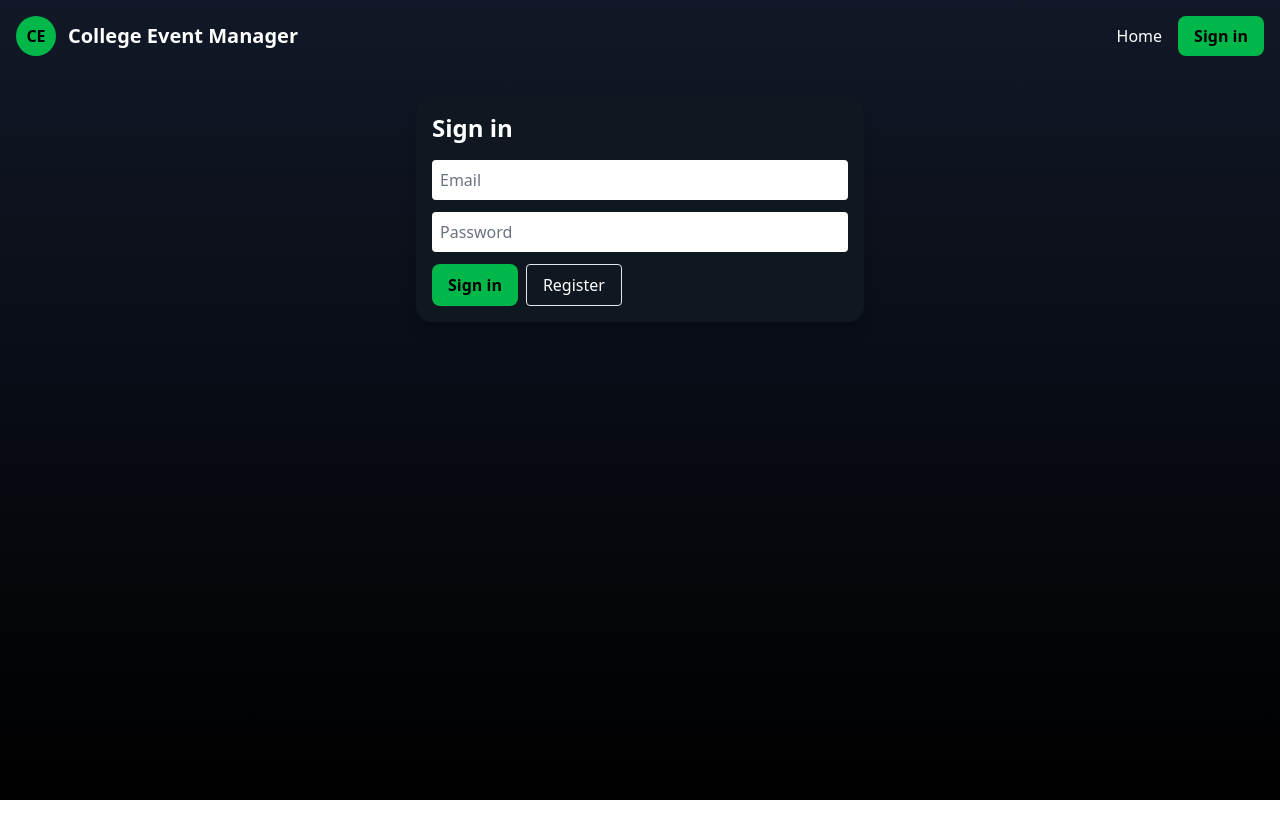
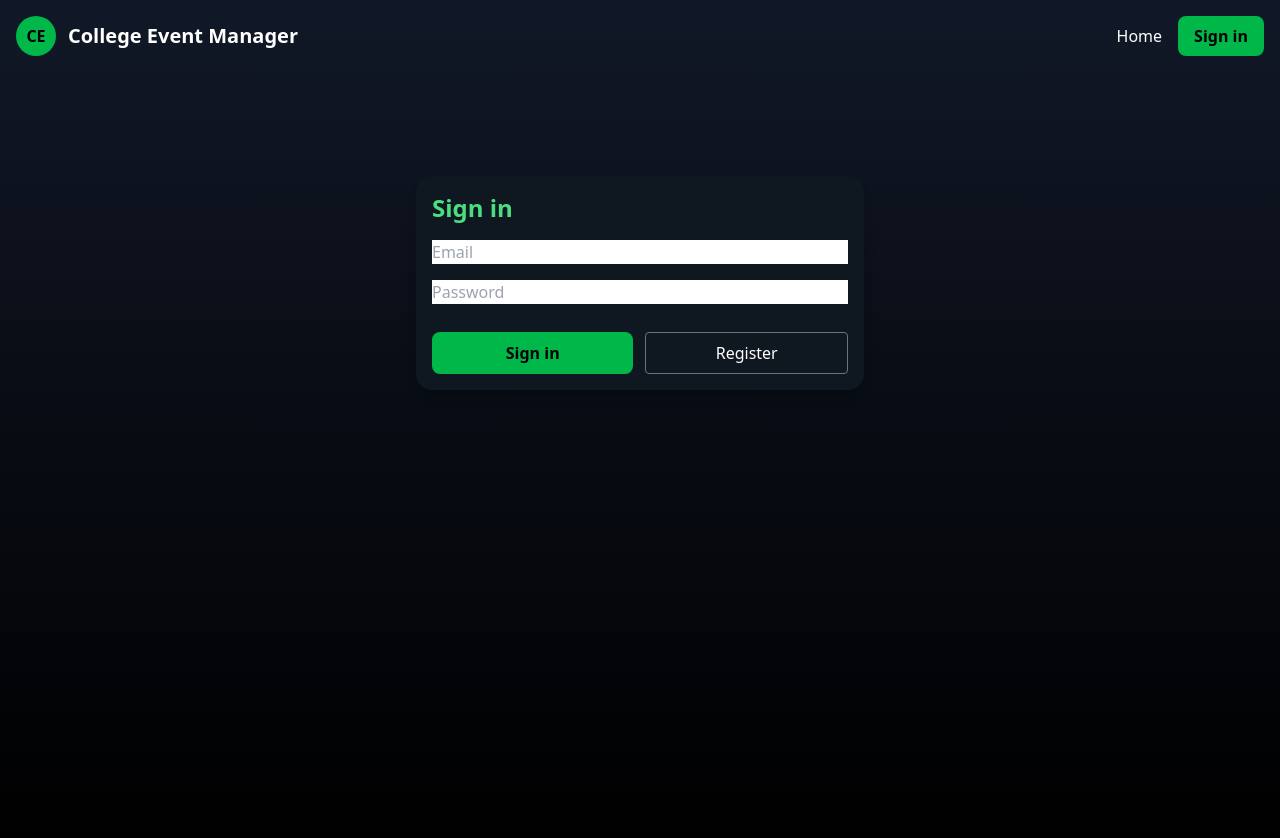
Before and after one commit to yaminokirito/college-event-manager, a React (Vite) app: page / in a window 1280 px wide. Before the commit the page ends 800 px from the top, so only its background shows below. Built offline with nearby package versions, Linux system fonts and the light colour scheme; no server answers.

Commit message:
fix: improve input field visibility

```diff
--- a/src/components/Auth/Login.jsx
+++ b/src/components/Auth/Login.jsx
@@ -1,10 +1,10 @@
-// ...existing code...
+// src/components/Auth/Login.jsx
 import React, { useState } from 'react'
 import { signInWithEmailAndPassword } from 'firebase/auth'
 import { auth } from '../../firebase'
 import { useNavigate } from 'react-router-dom'
 
-export default function Login(){
+export default function Login() {
   const [email, setEmail] = useState('')
   const [pass, setPass] = useState('')
   const [err, setErr] = useState(null)
@@ -14,37 +14,42 @@ export default function Login(){
     e.preventDefault()
     try {
       await signInWithEmailAndPassword(auth, email, pass)
-      // Auth listener in App.jsx handles redirect
+      // Redirect handled in App.jsx
     } catch (error) {
       setErr(error.message)
     }
   }
 
   return (
-    <div className="max-w-md mx-auto card">
-      <h2 className="text-2xl font-bold mb-4">Sign in</h2>
-      <form onSubmit={submit} className="flex flex-col gap-3">
+    <div className="max-w-md mx-auto card mt-20">
+      <h2 className="text-2xl font-bold mb-4 text-green-400">Sign in</h2>
+
+      <form onSubmit={submit} className="flex flex-col gap-4">
         <input
           required
-          className="p-2 rounded bg-white text-black placeholder-gray-500"
           placeholder="Email"
           value={email}
-          onChange={e => setEmail(e.target.value)}
+          onChange={(e) => setEmail(e.target.value)}
         />
+
         <input
           required
-          className="p-2 rounded bg-white text-black placeholder-gray-500"
+          type="password"
           placeholder="Password"
-          type="password"
           value={pass}
-          onChange={e => setPass(e.target.value)}
+          onChange={(e) => setPass(e.target.value)}
         />
-        {err && <div className="text-red-400">{err}</div>}
-        <div className="flex gap-2">
-          <button className="btn-primary" type="submit">Sign in</button>
+
+        {err && <div className="text-red-400 text-sm">{err}</div>}
+
+        <div className="flex gap-3 mt-3">
+          <button type="submit" className="btn-primary w-full">
+            Sign in
+          </button>
+
           <button
             type="button"
-            className="px-4 py-2 rounded border"
+            className="px-4 py-2 w-full rounded border border-gray-500 hover:bg-gray-700 transition"
             onClick={() => nav('/register')}
           >
             Register
@@ -54,5 +59,5 @@ export default function Login(){
     </div>
   )
 }
+
 console.log("Login loaded");
-// ...existing code...
--- a/src/components/Auth/Register.jsx
+++ b/src/components/Auth/Register.jsx
@@ -1,26 +1,32 @@
+// src/components/Auth/Register.jsx
 import React, { useState } from 'react'
 import { createUserWithEmailAndPassword } from 'firebase/auth'
 import { auth, db } from '../../firebase'
 import { doc, setDoc } from 'firebase/firestore'
 import { useNavigate } from 'react-router-dom'
 
-export default function Register(){
-  const [email,setEmail]=useState('')
-  const [pass,setPass]=useState('')
-  const [role,setRole]=useState('student')
+export default function Register() {
+  const [email, setEmail] = useState('')
+  const [pass, setPass] = useState('')
+  const [role, setRole] = useState('student')
   const [loading, setLoading] = useState(false)
   const nav = useNavigate()
 
-  const submit = async (e)=>{
-    e.preventDefault() // ✅ stops refresh
+  const submit = async (e) => {
+    e.preventDefault()
     setLoading(true)
+
     try {
-      const cred = await createUserWithEmailAndPassword(auth,email,pass)
-      await setDoc(doc(db,'users',cred.user.uid), { email, role, createdAt: new Date() })
+      const cred = await createUserWithEmailAndPassword(auth, email, pass)
+      await setDoc(doc(db, 'users', cred.user.uid), {
+        email,
+        role,
+        createdAt: new Date(),
+      })
+
       alert('Registration successful!')
-      nav('/') // redirect to login
-    } catch(err) {
-      console.error(err)
+      nav('/')
+    } catch (err) {
       alert(err.message)
     } finally {
       setLoading(false)
@@ -28,38 +34,35 @@ export default function Register(){
   }
 
   return (
-    <div className="max-w-md mx-auto card">
-      <h2 className="text-2xl font-bold mb-4">Register</h2>
-      <form onSubmit={submit} className="flex flex-col gap-3">
+    <div className="max-w-md mx-auto card mt-20">
+      <h2 className="text-2xl font-bold mb-4 text-green-400">Create Account</h2>
+
+      <form onSubmit={submit} className="flex flex-col gap-4">
         <input
           required
-          className="p-2 rounded"
           placeholder="Email"
           value={email}
-          onChange={e=>setEmail(e.target.value)}
+          onChange={(e) => setEmail(e.target.value)}
         />
+
         <input
           required
-          className="p-2 rounded"
+          type="password"
           placeholder="Password"
-          type="password"
           value={pass}
-          onChange={e=>setPass(e.target.value)}
+          onChange={(e) => setPass(e.target.value)}
         />
+
         <select
           value={role}
-          onChange={e=>setRole(e.target.value)}
-          className="p-2 rounded"
+          onChange={(e) => setRole(e.target.value)}
         >
           <option value="student">Student</option>
           <option value="club">Club Lead</option>
           <option value="teacher">Teacher</option>
         </select>
-        <button
-          className="btn-primary"
-          type="submit"
-          disabled={loading}
-        >
+
+        <button type="submit" className="btn-primary" disabled={loading}>
           {loading ? 'Creating account...' : 'Create account'}
         </button>
       </form>
```
